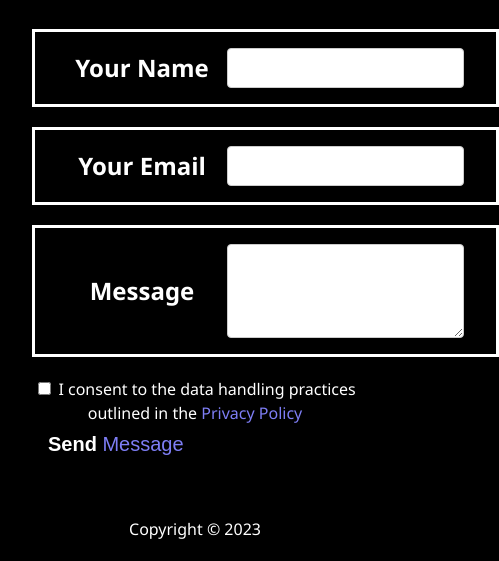
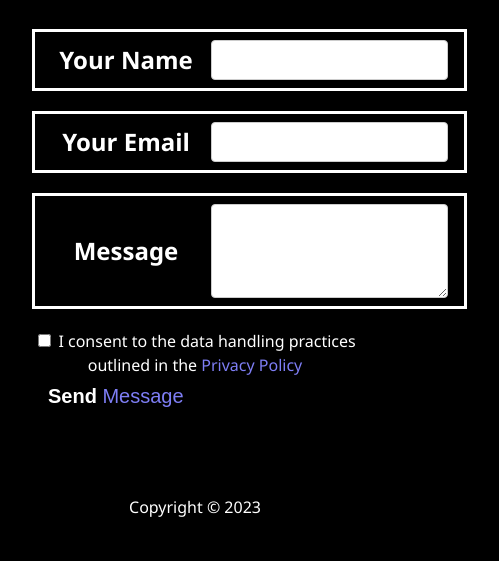
Before and after one commit to manukirans/portfolio, a website: page dist/contact.html in a window 390 px wide. Shown: the part 305-866 px from the top of the page, 499 px wide, since content can reach past the window. After the commit the page ends 844 px from the top, so only its background shows below. Drawn offline with Linux system fonts and the light colour scheme.

Commit message:
initial commit

```diff
--- a/scss/_mobile.scss
+++ b/scss/_mobile.scss
@@ -148,6 +148,7 @@
     }
     .boxes div {
       font-size: 1.5rem;
-      padding: 1rem 2rem;
+      padding: 0.5rem 1rem;
     }
+
   }
--- a/scss/main.scss
+++ b/scss/main.scss
@@ -287,6 +287,7 @@ main {
   align-items: center;
   margin-top: 1rem;
 
+
   div {
     font-size: 2rem;
     border: 3px #fff solid;
```
Also changed, not shown: dist/css/main.css, dist/work.html.
